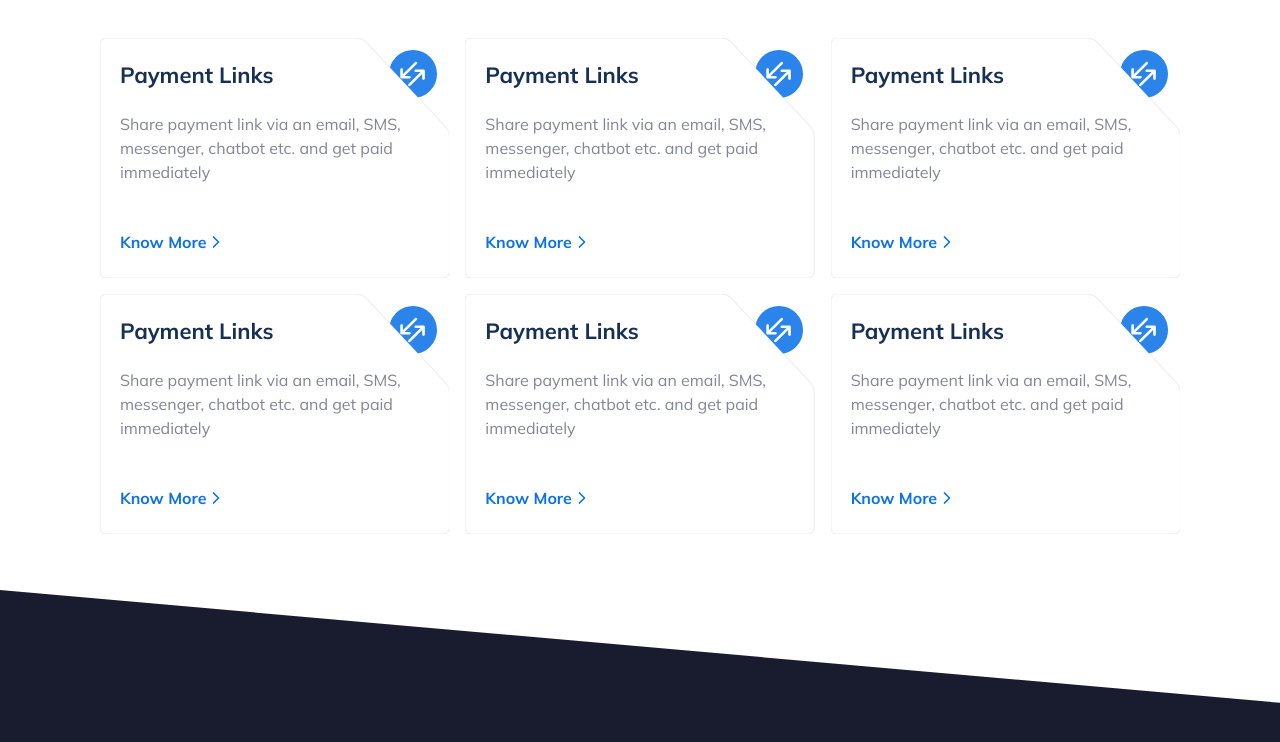
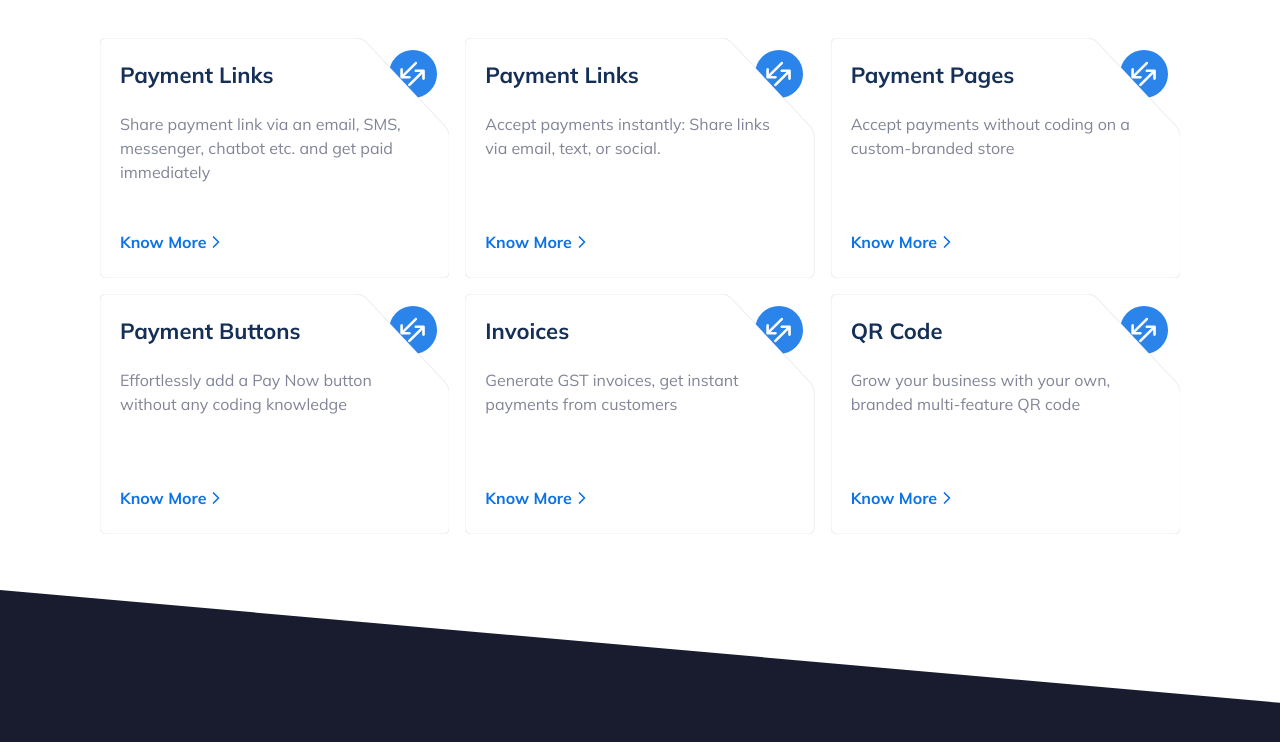
Before and after one commit to Raj52499/Razorpay-, a website built with Vite: page index.html in a window 1280 px wide. Shown: the part 1444-2186 px from the top of the page. Built offline with nearby package versions, Linux system fonts and the light colour scheme; files whose address does not match are found by name.

Commit message:
changes in text

```diff
--- a/index.html
+++ b/index.html
@@ -348,7 +348,7 @@
                       <div>
                           <h3 class="font-mullish font-bold text-deepBlueHead leading-[1.2] text-[1.375rem]">Payment Links</h3>
                           <p class="font-mullish text-grayText mt-6">
-                              Share payment link via an email, SMS, messenger, chatbot etc. and get paid immediately</p>
+                            Accept payments instantly: Share links via email, text, or social.</p>
                       </div>
 
                       <!--hyperlink know more-->
@@ -400,9 +400,9 @@
                   <div class="z-[100] absolute w-full h-full flex flex-col justify-between pl-5 py-6 pr-8">
                       <!--text part-->
                       <div>
-                          <h3 class="font-mullish font-bold text-deepBlueHead leading-[1.2] text-[1.375rem]">Payment Links</h3>
+                          <h3 class="font-mullish font-bold text-deepBlueHead leading-[1.2] text-[1.375rem]">Payment Pages</h3>
                           <p class="font-mullish text-grayText mt-6">
-                              Share payment link via an email, SMS, messenger, chatbot etc. and get paid immediately</p>
+                            Accept payments without coding on a custom-branded store</p>
                       </div>
 
                       <!--hyperlink know more-->
@@ -454,9 +454,9 @@
                   <div class="z-[100] absolute w-full h-full flex flex-col justify-between pl-5 py-6 pr-8">
                       <!--text part-->
                       <div>
-                          <h3 class="font-mullish font-bold text-deepBlueHead leading-[1.2] text-[1.375rem]">Payment Links</h3>
+                          <h3 class="font-mullish font-bold text-deepBlueHead leading-[1.2] text-[1.375rem]">Payment Buttons</h3>
                           <p class="font-mullish text-grayText mt-6">
-                              Share payment link via an email, SMS, messenger, chatbot etc. and get paid immediately</p>
+                            Effortlessly add a Pay Now button without any coding knowledge</p>
                       </div>
 
                       <!--hyperlink know more-->
@@ -508,9 +508,9 @@
                   <div class="z-[100] absolute w-full h-full flex flex-col justify-between pl-5 py-6 pr-8">
                       <!--text part-->
                       <div>
-                          <h3 class="font-mullish font-bold text-deepBlueHead leading-[1.2] text-[1.375rem]">Payment Links</h3>
+                          <h3 class="font-mullish font-bold text-deepBlueHead leading-[1.2] text-[1.375rem]">Invoices</h3>
                           <p class="font-mullish text-grayText mt-6">
-                              Share payment link via an email, SMS, messenger, chatbot etc. and get paid immediately</p>
+                            Generate GST invoices, get instant payments from customers</p>
                       </div>
 
                       <!--hyperlink know more-->
@@ -562,9 +562,9 @@
                   <div class="z-[100] absolute w-full h-full flex flex-col justify-between pl-5 py-6 pr-8">
                       <!--text part-->
                       <div>
-                          <h3 class="font-mullish font-bold text-deepBlueHead leading-[1.2] text-[1.375rem]">Payment Links</h3>
+                          <h3 class="font-mullish font-bold text-deepBlueHead leading-[1.2] text-[1.375rem]">QR Code</h3>
                           <p class="font-mullish text-grayText mt-6">
-                              Share payment link via an email, SMS, messenger, chatbot etc. and get paid immediately</p>
+                            Grow your business with your own, branded multi-feature QR code</p>
                       </div>
 
                       <!--hyperlink know more-->
```
